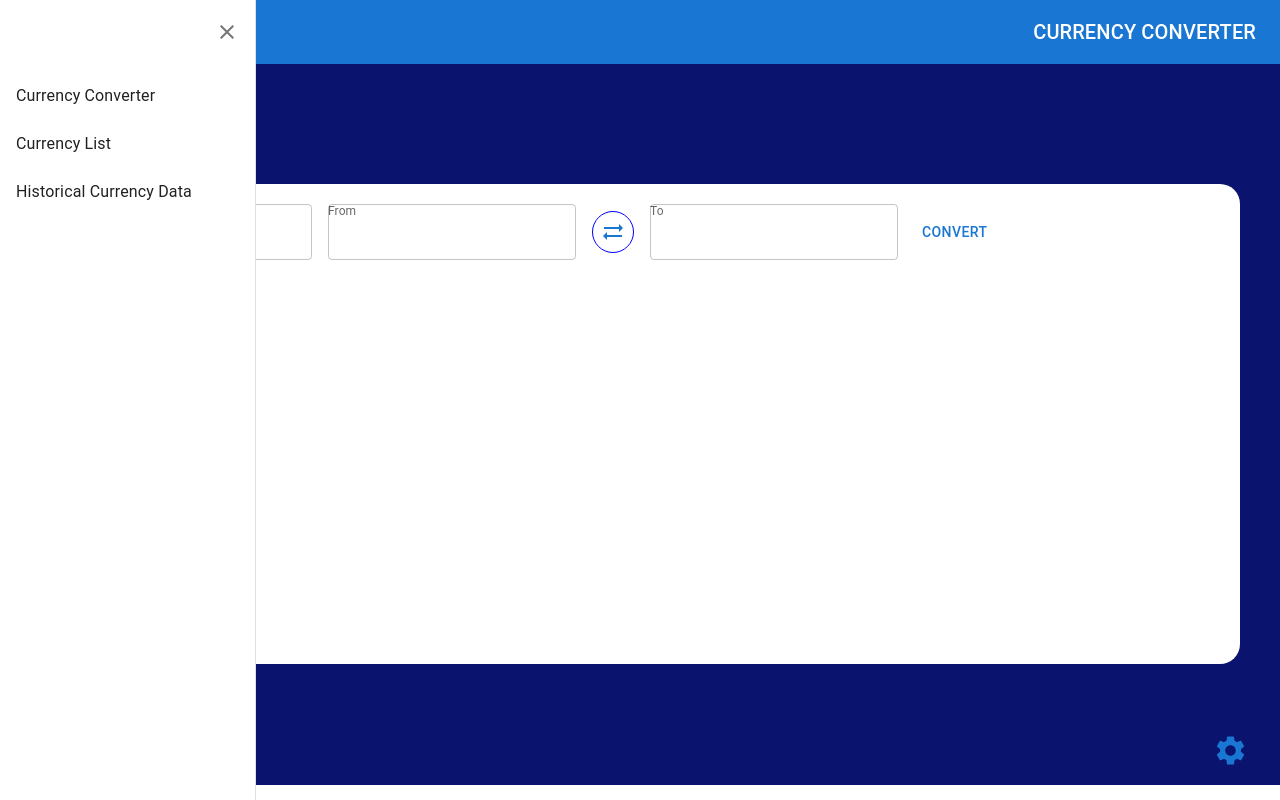
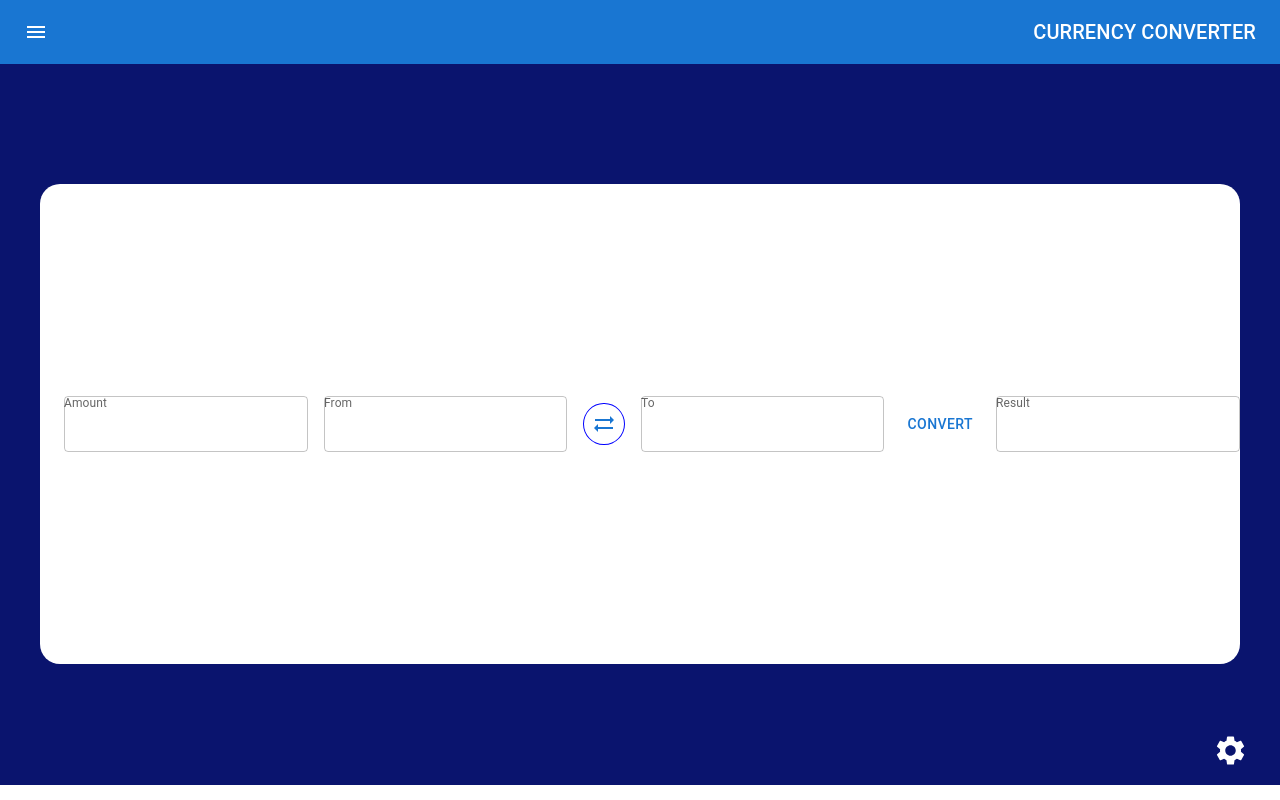
Before and after one commit to YAHYAOUI-Nabil/currency, a React (Create React App) app: page / in a window 1280 px wide. Built offline with nearby package versions, Linux system fonts and the light colour scheme; no server answers.

Commit message:
build: create conversion component

```diff
--- a/src/App.js
+++ b/src/App.js
@@ -22,6 +22,7 @@ const useStyle = makeStyles(() => ({
     position: 'fixed',
     right: '20px',
     bottom: '20px',
+    color: "white",
   },
   menu: {
     position: 'fixed',
@@ -29,6 +30,9 @@ const useStyle = makeStyles(() => ({
   },
   content: {
     // width: '100vw',
+  },
+  setting: {
+    color: "white",
   },
 }))
 
@@ -41,11 +45,11 @@ const App = () => {
         <div className={classes.root}>
           <div className={classes.theme}>
             <IconButton
-              color= 'primary'
               size= 'large'
               onClick={()=>setThemeSettings(true)}
             >
               <SettingsIcon
+                className={classes.setting}
                 fontSize= 'large'
               />
             </IconButton>
--- a/src/contexts/contextProvider.js
+++ b/src/contexts/contextProvider.js
@@ -4,7 +4,7 @@ const StateContext = createContext()
 
 
 export const ContextProvider = ({children}) => {
-    const [activeMenu, setActiveMenu] = useState(true)
+    const [activeMenu, setActiveMenu] = useState(false)
     const [themeSettings, setThemeSettings] = useState(false)
 
     return (
--- a/src/pages/CurrencyConverter.jsx
+++ b/src/pages/CurrencyConverter.jsx
@@ -2,7 +2,8 @@ import { Box, Button, FormControl, IconButton, InputLabel, TextField } from '@mu
 import { makeStyles } from '@mui/styles'
 import { Container } from '@mui/system'
 import SyncAltIcon from '@mui/icons-material/SyncAlt';
-import React from 'react'
+import React, { useEffect, useState } from 'react'
+import { getCurrencyConverter } from '../utils/fetchData';
 
 const useStyle = makeStyles((theme) => ({
   root: {
@@ -14,6 +15,7 @@ const useStyle = makeStyles((theme) => ({
     height:"90.12vh",
   },
   container: {
+    position: 'relative',
     display: 'flex',
     alignItems: 'center',
     padding: '20px',
@@ -22,14 +24,33 @@ const useStyle = makeStyles((theme) => ({
     height:"60vh",
     borderRadius: "20px",
   },
+  form: {
+    position: 'absolute',
+    top: 0,
+    bottom:0,
+    margin: 'auto',
+  },
 }))
 
 const CurrencyConverter = () => {
   const classes = useStyle();
+  const [base, setBase] = useState("")
+  const [date, setDate] = useState("")
+  const [currencies, setCurrencies] = useState({})
+  useEffect(() => {
+    getCurrencyConverter()
+    .then((data) => {
+      setBase(data.base);
+      setDate(data.date);
+      setCurrencies(data.rates);
+    })
+  }, [])
+
   return (
     <Box className={ classes.root }>
       <Container className={ classes.container }>
         <Box
+          className={ classes.form }
           component="form"
           noValidate
           sx={{
@@ -40,11 +61,11 @@ const CurrencyConverter = () => {
         >
           <FormControl variant="standard">
             <InputLabel shrink htmlFor="bootstrap-input">Amount</InputLabel>
-            <TextField/>
+            <TextField type='number'/>
           </FormControl>
           <FormControl variant="standard">
             <InputLabel shrink htmlFor="bootstrap-input">From</InputLabel>
-            <TextField/>
+            <TextField placeholder={base}/>
           </FormControl>
           <FormControl variant="standard">
             <IconButton color='primary' sx={{border:'1px solid blue'}}>
@@ -58,6 +79,10 @@ const CurrencyConverter = () => {
           <FormControl variant="standard">
             <Button>Convert</Button>
           </FormControl>
+          <FormControl variant="standard">
+            <InputLabel shrink htmlFor="bootstrap-input">Result</InputLabel>
+            <TextField/>
+          </FormControl>
         </Box>
       </Container>
     </Box>
--- a/src/utils/fetchData.jsx
+++ b/src/utils/fetchData.jsx
@@ -17,10 +17,11 @@ export const getCurrencyList = async () => {
 
 export const getCurrencyConverter = async () => {
   const response = await axios.get(`${BASE_URI}latest`, options)
-  return response.data.response.fiats
+  console.log(response.data.response)
+  return response.data.response
 }
 
 export const getHistoricalCurrencyData = async () => {
   const response = await axios.get(`${BASE_URI}historical`, options)
-  return response.data.response.fiats
+  return response.data.response
 }
```
